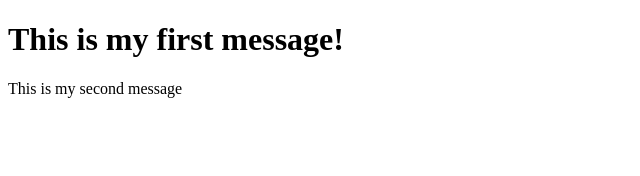
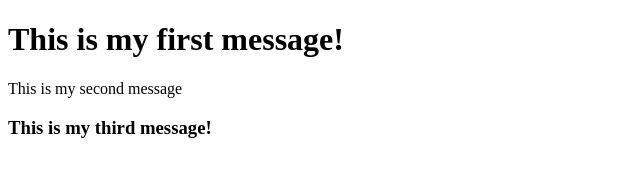
Before and after one commit to alperece/FbW10test1, a plain HTML site: page index.html in a window 1280 px wide. Shown: the whole page, without its empty margins (0-640 px from the left). Drawn offline with Linux system fonts and the light colour scheme.

Commit message:
3rd commit

```diff
--- a/index.html
+++ b/index.html
@@ -13,6 +13,10 @@
         <!-- Example 2 -->
     <p> This is my second message </p>
 
+        <!-- Example 3 -->
+
+    <h3> This is my third message!</h3>
+
 
 
 </body>
```
